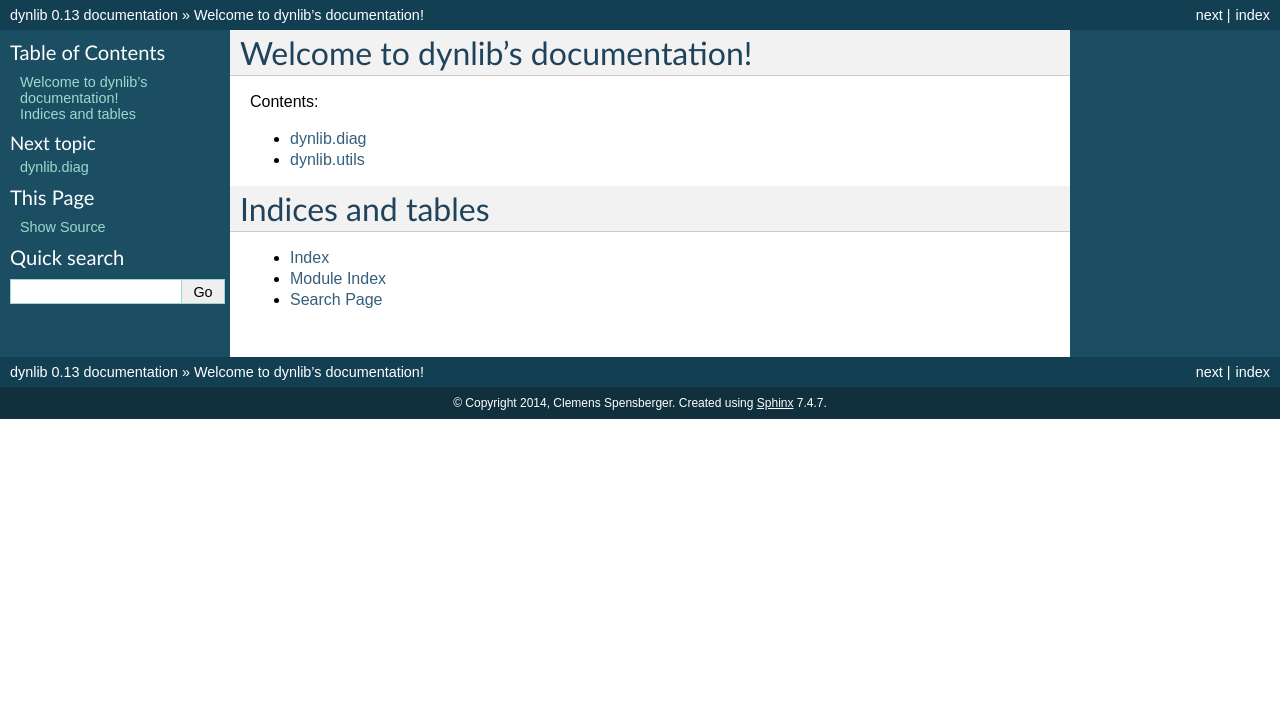
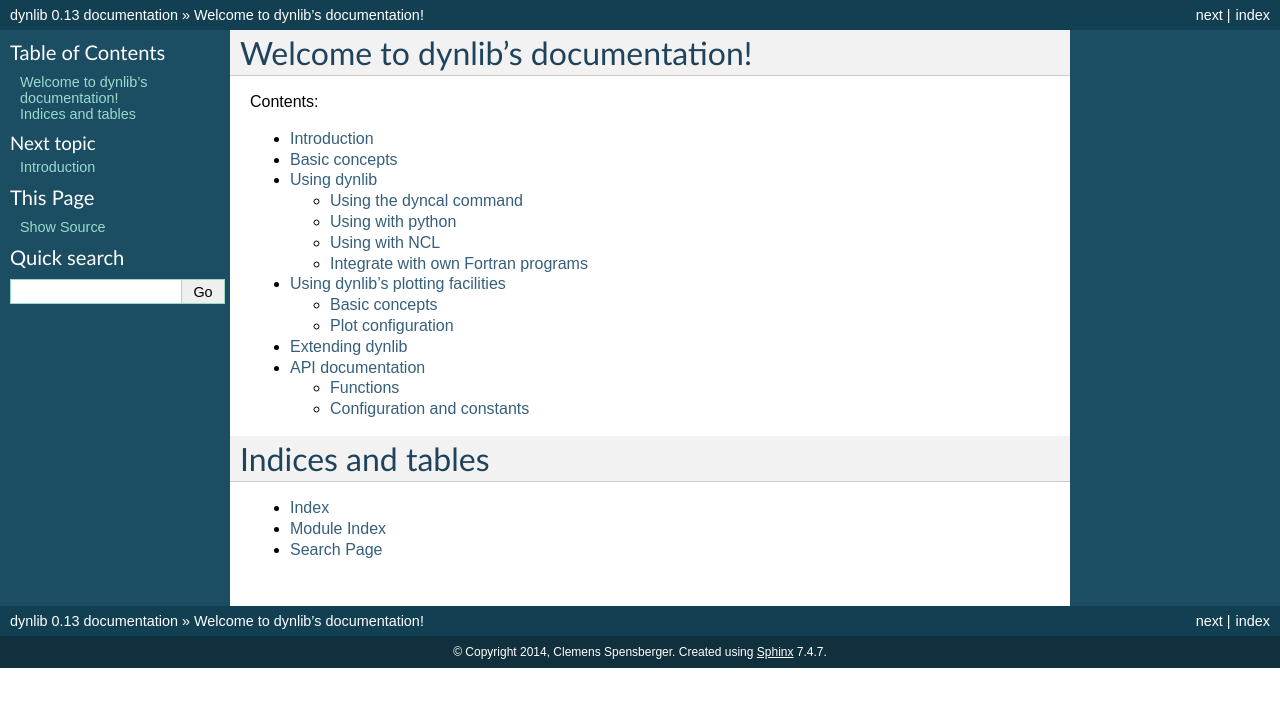
Before and after one commit to weathermanbarnes/wxlib, a Sphinx documentation site: the page built from doc/source/index.rst, in a window 1280 px wide. Shown: the top 707 px of the page. Built offline with Sphinx 7.4.7, drawn with Linux system fonts in a browser that asks for light colours.

Commit message:
Created the documentation structure and created autodoc pages for every Fortran module

```diff
--- /dev/null
+++ b/doc/source/api/config.rst
@@ -0,0 +1,4 @@
+dynlib.config
+=============
+
+How do generate autodoc for this module?
--- /dev/null
+++ b/doc/source/api/const.rst
@@ -0,0 +1,4 @@
+dynlib.const
+============
+
+How do generate autodoc for this module?
--- a/doc/source/diag.rst
+++ b/doc/source/api/diag.rst
@@ -1,7 +1,7 @@
 dynlib.diag
 ===========
 
-The diag module contains a set of diagnostic functions.
+The diag module contains a set of diagnostic functions. A
 
 .. automodule:: dynlib.diag
    :members:
--- /dev/null
+++ b/doc/source/basic.rst
@@ -0,0 +1,4 @@
+Basic concepts
+==============
+
+To be written.
--- /dev/null
+++ b/doc/source/devel.rst
@@ -0,0 +1,4 @@
+Extending dynlib
+================
+
+To be written.
--- a/doc/source/index.rst
+++ b/doc/source/index.rst
@@ -11,8 +11,12 @@ Contents:
 .. toctree::
    :maxdepth: 2
 
-   diag
-   utils
+   intro
+   basic
+   use
+   plot
+   devel
+   apidoc
 
 
 
--- /dev/null
+++ b/doc/source/intro.rst
@@ -0,0 +1,4 @@
+Introduction
+============
+
+To be written.
--- /dev/null
+++ b/doc/source/plot.rst
@@ -0,0 +1,13 @@
+Using dynlib's plotting facilities
+==================================
+
+Basic concepts
+--------------
+
+To be written.
+
+
+Plot configuration
+------------------
+
+To be written.
--- /dev/null
+++ b/doc/source/use.rst
@@ -0,0 +1,25 @@
+Using dynlib
+============
+
+Using the dyncal command
+------------------------
+
+To be devised, implemented and written.
+
+
+Using with python
+-----------------
+
+To be written.
+
+
+Using with NCL
+--------------
+
+To be devised, implemented and written.
+
+
+Integrate with own Fortran programs
+-----------------------------------
+
+To be devised, implemented and written.
```
Also changed, not shown: doc/source/api/derivatives.rst (added, +29 -0 lines), doc/source/api/detect.rst (added, +24 -0 lines), doc/source/api/ellipse.rst (added, +23 -0 lines), doc/source/api/humidity.rst (added, +24 -0 lines), doc/source/api/stats.rst (added, +20 -0 lines), doc/source/apidoc.rst (added, +26 -0 lines), doc/source/api/utils.rst (renamed from doc/source/utils.rst).
